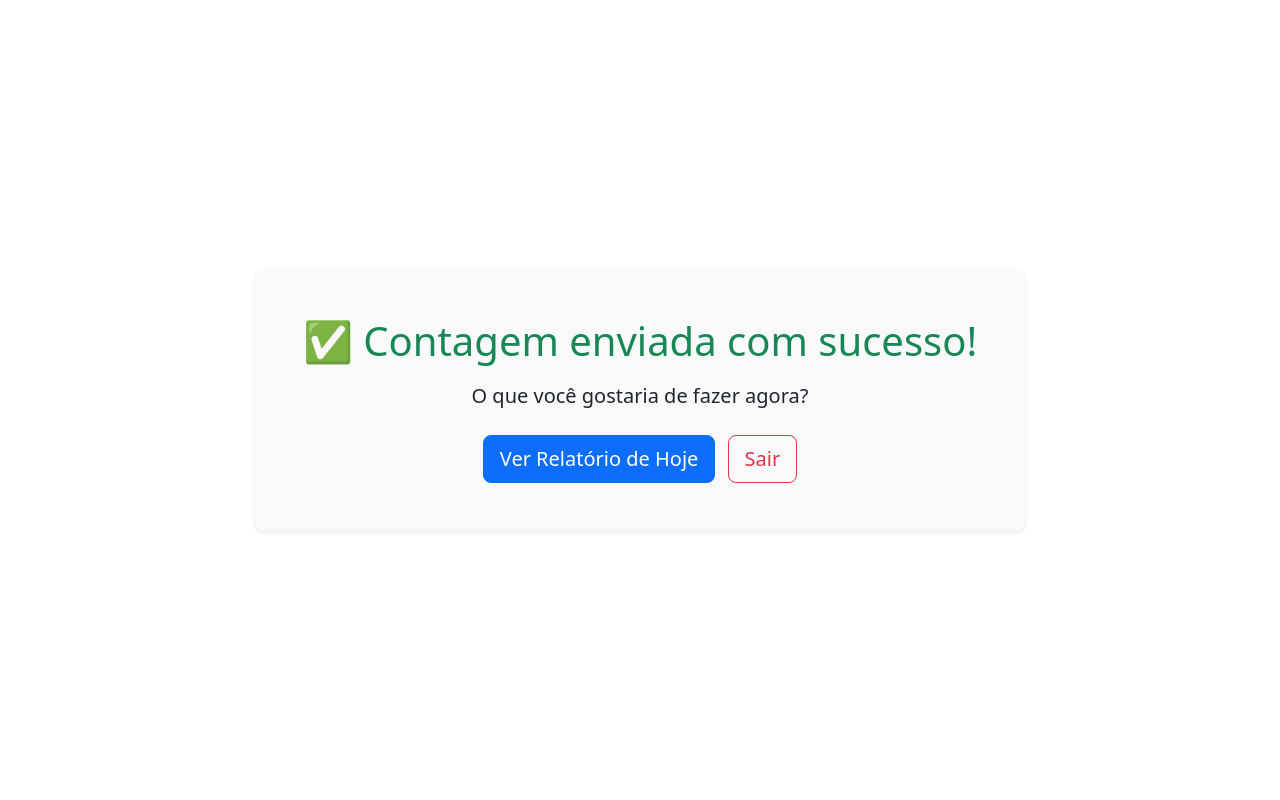
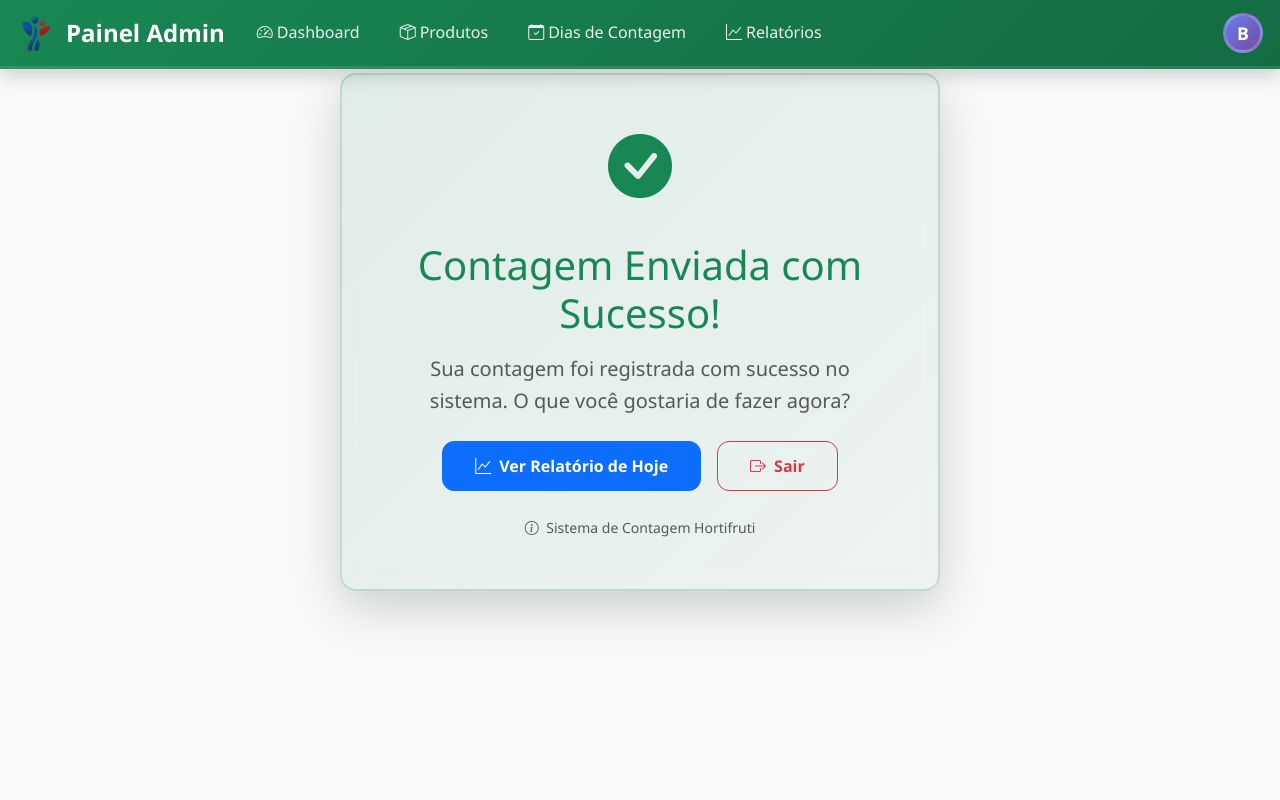
Before and after one commit to IgorsSantana/app-hortifruti, a Flask app: page /sucesso in a window 1280 px wide. Run offline with Flask 3, Linux system fonts and the light colour scheme; a user stored in the database is signed in; some libraries are stand-ins or nearby versions.

Commit message:
Ajuste Header e login

```diff
--- a/templates/login.html
+++ b/templates/login.html
@@ -20,7 +20,7 @@
             align-items: center;
             justify-content: center;
             min-height: 100vh;
-            background: linear-gradient(135deg, #667eea 0%, #764ba2 100%);
+            background: #ffffff;
             font-family: 'Segoe UI', Tahoma, Geneva, Verdana, sans-serif;
         }
 
--- a/templates/sucesso.html
+++ b/templates/sucesso.html
@@ -1,30 +1,128 @@
-<!DOCTYPE html>
-<html lang="pt-br">
-<head>
-    <meta charset="UTF-8">
-    <title>Sucesso!</title>
-    <meta name="viewport" content="width=device-width, initial-scale=1.0">
-    <link href="https://cdn.jsdelivr.net/npm/bootstrap@5.3.3/dist/css/bootstrap.min.css" rel="stylesheet">
-</head>
-<body>
-    <div class="container">
-        <div class="d-flex justify-content-center align-items-center" style="height: 100vh;">
-            <div class="text-center p-5 rounded-3 bg-light shadow-sm">
-                <h1 class="text-success">✅ Contagem enviada com sucesso!</h1>
-                <p class="lead mt-3">O que você gostaria de fazer agora?</p>
-                <div class="mt-4">
+{% extends "base.html" %}
 
-                    {% if session.role == 'admin' %}
-                        <a href="/relatorio" class="btn btn-primary btn-lg">Ver Relatório de Hoje</a>
-                    {% else %}
-                        <a href="/" class="btn btn-secondary btn-lg">Fazer uma nova contagem</a>
-                    {% endif %}
+{% block title %}Sucesso!{% endblock %}
 
-                    <a href="/logout" class="btn btn-outline-danger btn-lg ms-2">Sair</a>
+{% block brand_text %}{% if session.role == 'admin' %}Painel Admin{% else %}Contagem Hortifruti{% endif %}{% endblock %}
 
-                </div>
+{% block brand_link %}{% if session.role == 'admin' %}/admin{% else %}/{% endif %}{% endblock %}
+
+{% block nav_links %}
+{% if session.role == 'admin' %}
+<li class="nav-item">
+    <a class="nav-link" href="/admin">
+        <i class="bi bi-speedometer2 me-1"></i>Dashboard
+    </a>
+</li>
+<li class="nav-item">
+    <a class="nav-link" href="/admin/products">
+        <i class="bi bi-box-seam me-1"></i>Produtos
+    </a>
+</li>
+<li class="nav-item">
+    <a class="nav-link" href="/admin/dias-contagem">
+        <i class="bi bi-calendar-check me-1"></i>Dias de Contagem
+    </a>
+</li>
+<li class="nav-item">
+    <a class="nav-link" href="/relatorio">
+        <i class="bi bi-graph-up me-1"></i>Relatórios
+    </a>
+</li>
+{% else %}
+<li class="nav-item">
+    <a class="nav-link" href="/">
+        <i class="bi bi-house-door me-1"></i>Início
+    </a>
+</li>
+{% endif %}
+{% endblock %}
+
+{% block extra_css %}
+<style>
+    .success-container {
+        min-height: calc(100vh - 200px);
+        display: flex;
+        align-items: center;
+        justify-content: center;
+    }
+
+    .success-card {
+        background: linear-gradient(135deg, rgba(25, 135, 84, 0.1) 0%, rgba(25, 135, 84, 0.05) 100%);
+        border: 2px solid rgba(25, 135, 84, 0.2);
+        border-radius: 1rem;
+        backdrop-filter: blur(10px);
+    }
+
+    .success-icon {
+        font-size: 4rem;
+        color: #198754;
+        margin-bottom: 1rem;
+        animation: bounce 2s infinite;
+    }
+
+    @keyframes bounce {
+        0%, 20%, 50%, 80%, 100% {
+            transform: translateY(0);
+        }
+        40% {
+            transform: translateY(-10px);
+        }
+        60% {
+            transform: translateY(-5px);
+        }
+    }
+
+    .btn-action {
+        border-radius: 0.75rem;
+        padding: 0.75rem 2rem;
+        font-weight: 600;
+        transition: all 0.3s ease;
+    }
+
+    .btn-action:hover {
+        transform: translateY(-2px);
+        box-shadow: 0 0.5rem 1rem rgba(0, 0, 0, 0.15);
+    }
+</style>
+{% endblock %}
+
+{% block content %}
+<div class="container">
+    <div class="success-container">
+        <div class="card success-card shadow-lg p-5 text-center" style="max-width: 600px; width: 100%;">
+            <div class="success-icon">
+                <i class="bi bi-check-circle-fill"></i>
+            </div>
+
+            <h1 class="text-success mb-3">Contagem Enviada com Sucesso!</h1>
+            <p class="lead text-muted mb-4">
+                Sua contagem foi registrada com sucesso no sistema.
+                O que você gostaria de fazer agora?
+            </p>
+
+            <div class="d-grid gap-3 d-md-flex justify-content-md-center">
+                {% if session.role == 'admin' %}
+                    <a href="/relatorio" class="btn btn-primary btn-action">
+                        <i class="bi bi-graph-up me-2"></i>Ver Relatório de Hoje
+                    </a>
+                {% else %}
+                    <a href="/" class="btn btn-success btn-action">
+                        <i class="bi bi-arrow-clockwise me-2"></i>Fazer Nova Contagem
+                    </a>
+                {% endif %}
+
+                <a href="/logout" class="btn btn-outline-danger btn-action">
+                    <i class="bi bi-box-arrow-right me-2"></i>Sair
+                </a>
+            </div>
+
+            <div class="mt-4">
+                <small class="text-muted">
+                    <i class="bi bi-info-circle me-1"></i>
+                    Sistema de Contagem Hortifruti
+                </small>
             </div>
         </div>
     </div>
-</body>
-</html>
+</div>
+{% endblock %}
```
Also changed, not shown: templates/admin/product_form.html (+33 -25 lines), templates/admin/products.html (+33 -25 lines), templates/relatorio.html (+39 -22 lines).
